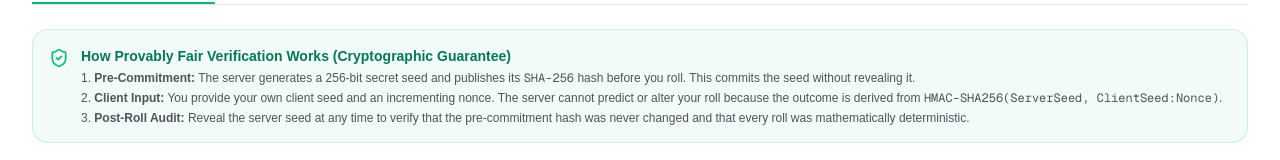
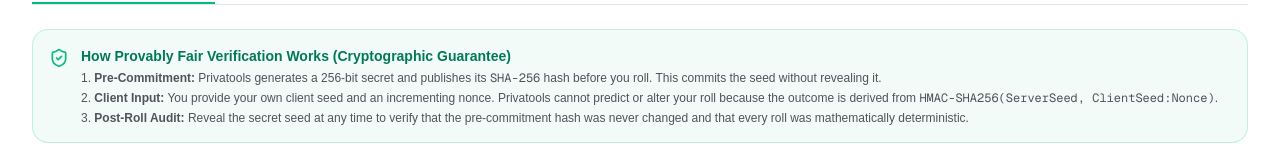
Before and after one commit to apilysw/privatools, a Next.js app: page /tools/random-studio in a window 1280 px wide. Shown: the part 429-589 px from the top of the page. Built offline with nearby package versions, Linux system fonts and the light colour scheme.

Commit message:
fix(random-studio): update cryptographic guarantee text to reference Privatools

```diff
--- a/src/app/tools/random-studio/page.tsx
+++ b/src/app/tools/random-studio/page.tsx
@@ -754,13 +754,13 @@
                   How Provably Fair Verification Works (Cryptographic Guarantee)
                 </h4>
                 <p className="text-zinc-600 dark:text-zinc-400">
-                  1. <strong>Pre-Commitment:</strong> The server generates a 256-bit secret seed and publishes its <code>SHA-256</code> hash before you roll. This commits the seed without revealing it.
+                  1. <strong>Pre-Commitment:</strong> Privatools generates a 256-bit secret and publishes its <code>SHA-256</code> hash before you roll. This commits the seed without revealing it.
                 </p>
                 <p className="text-zinc-600 dark:text-zinc-400">
-                  2. <strong>Client Input:</strong> You provide your own client seed and an incrementing nonce. The server cannot predict or alter your roll because the outcome is derived from <code>HMAC-SHA256(ServerSeed, ClientSeed:Nonce)</code>.
+                  2. <strong>Client Input:</strong> You provide your own client seed and an incrementing nonce. Privatools cannot predict or alter your roll because the outcome is derived from <code>HMAC-SHA256(ServerSeed, ClientSeed:Nonce)</code>.
                 </p>
                 <p className="text-zinc-600 dark:text-zinc-400">
-                  3. <strong>Post-Roll Audit:</strong> Reveal the server seed at any time to verify that the pre-commitment hash was never changed and that every roll was mathematically deterministic.
+                  3. <strong>Post-Roll Audit:</strong> Reveal the secret seed at any time to verify that the pre-commitment hash was never changed and that every roll was mathematically deterministic.
                 </p>
               </div>
             </div>
```
